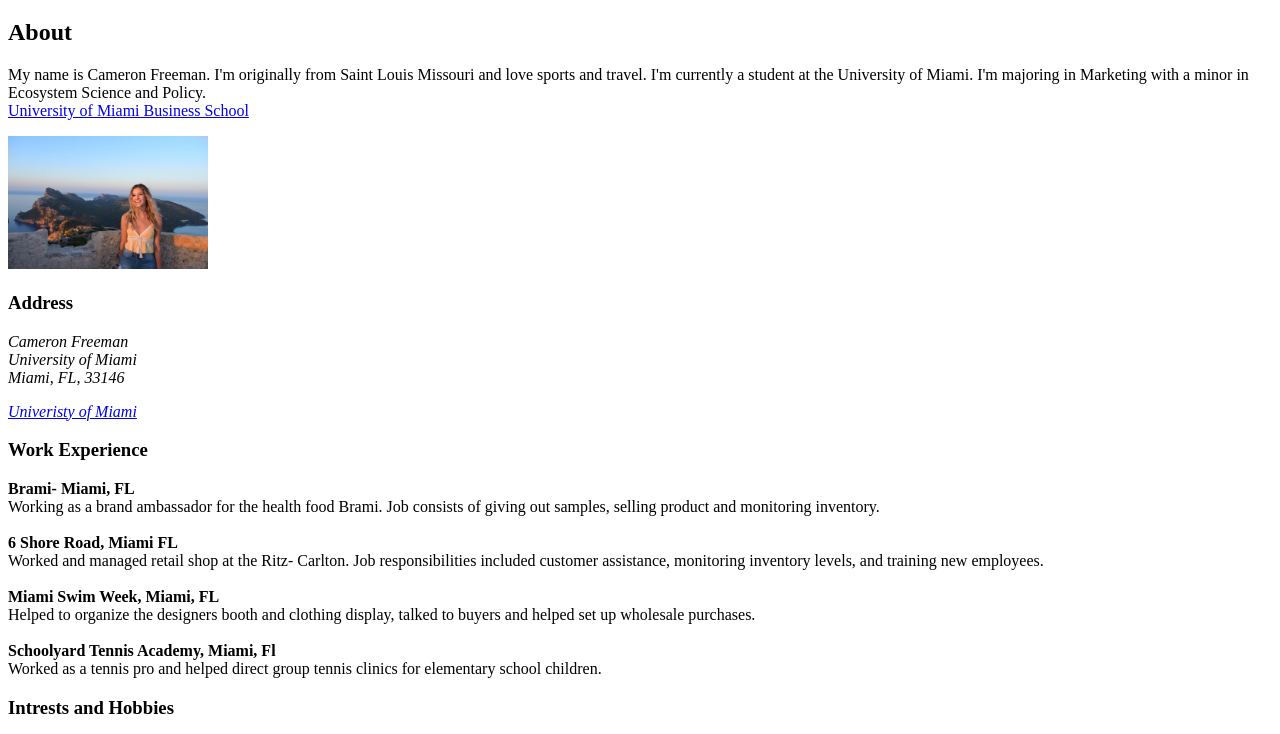
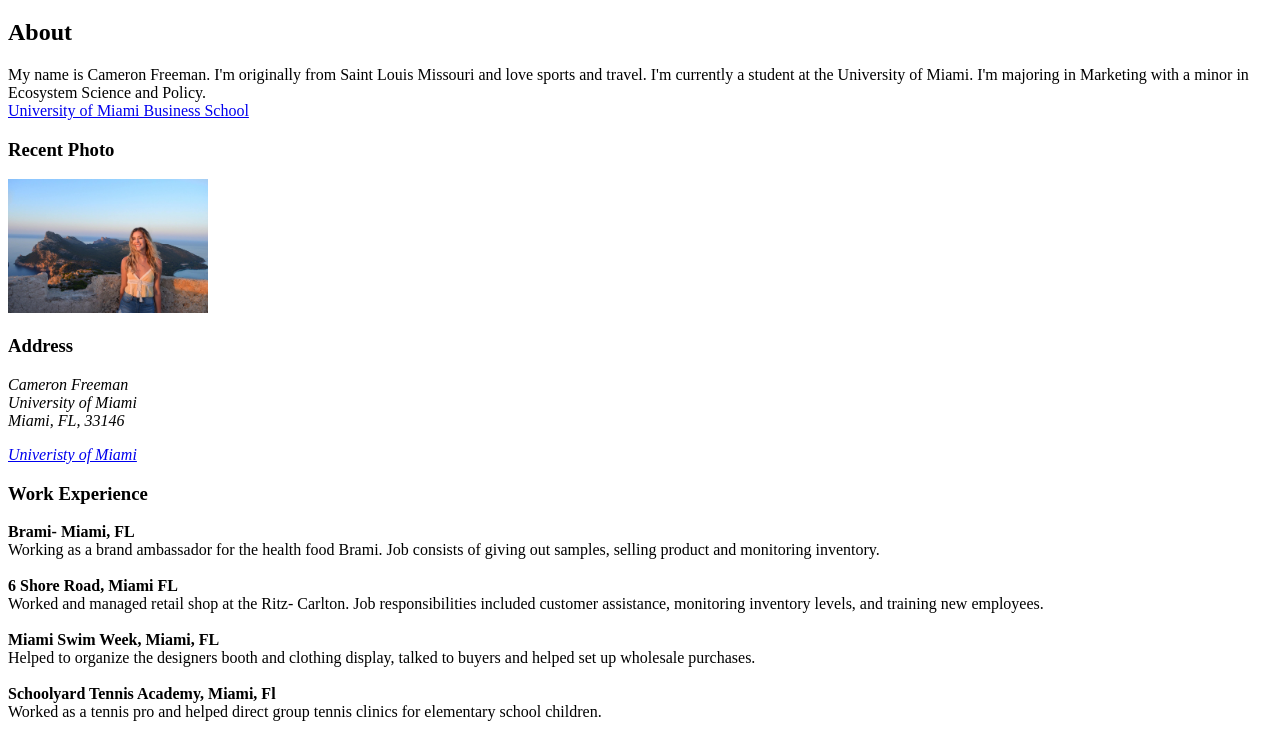
Before and after one commit to cnf8/cnf8.github.io, a plain HTML site: page hw/resume/index.html in a window 1280 px wide. Shown: the part 61-795 px from the top of the page. Drawn offline with Linux system fonts and the light colour scheme.

Commit message:
photo caption

```diff
--- a/hw/resume/index.html
+++ b/hw/resume/index.html
@@ -14,6 +14,7 @@
 
       <a href="https://www.bus.miami.edu/index.html">University of Miami Business School</a>
      </p>
+     <h3>Recent Photo</h3>
     <img src="cimresume.jpg" alt="Miss Freeman" width="200">
   <h3>Address</h3>
 
```
